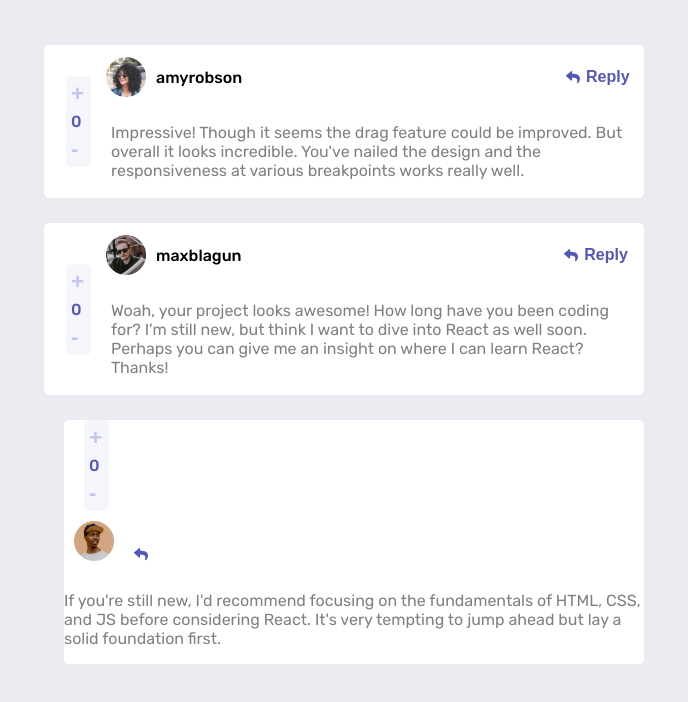
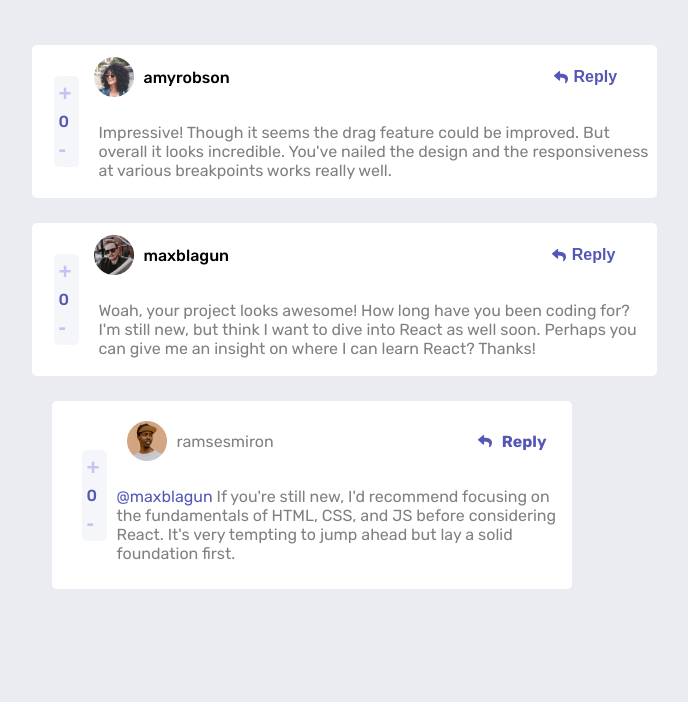
Before and after one commit to JesusVS760/Interactive-Comment-Section, a React (Vite) app: page / in a window 1280 px wide. Shown: the top 702 px of the page, without its empty margins (296-984 px from the left). Built offline with nearby package versions, Linux system fonts and the light colour scheme.

Commit message:
progress

```diff
--- a/src/components/CommentCard.css
+++ b/src/components/CommentCard.css
@@ -9,7 +9,7 @@ body {
   margin-top: 20px;
   flex-direction: column;
   justify-content: center;
-  width: 600px;
+  width: 625px;
 }
 .comment-content,
 .existing-replies {
@@ -51,7 +51,8 @@ img {
   align-items: center;
   margin-left: 150%;
 }
-.reply button {
+.reply button,
+.existing-reply {
   border: none;
   outline: none;
   background: transparent;
--- a/src/components/ExistingReply.css
+++ b/src/components/ExistingReply.css
@@ -1,5 +1,34 @@
-.existing-replies {
+.existing-comment {
   display: flex;
   align-items: center;
   justify-content: center;
 }
+.existing-replies {
+  max-width: 500px;
+  padding: 10px;
+}
+.existing-comment-likes {
+  margin-right: 10px;
+}
+.existing-content {
+  display: inline-block;
+  align-items: center;
+  flex-direction: column;
+}
+.existing-content-header {
+  display: flex;
+  align-items: center;
+  justify-content: start;
+}
+
+.existing-reply {
+  display: flex;
+  align-items: center;
+  margin-left: auto;
+  margin-right: 15px;
+}
+.at-sign-section .at-sign {
+  color: hsl(238, 40%, 52%);
+  font-weight: 400;
+  cursor: pointer;
+}
--- a/src/components/ExistingReply.jsx
+++ b/src/components/ExistingReply.jsx
@@ -20,19 +20,38 @@ const ExistingReply = () => {
   const secondComment = jsonData.comments[1];
   const comment = secondComment.replies.find((reply) => reply.id === commentId);
 
+  const priorCommentId = commentId - 1;
+  const priorCommentIndex = priorCommentId - 1;
+
+  let ThirdComment = null;
+  if (priorCommentIndex >= 0 && jsonData.comments[priorCommentIndex]) {
+    ThirdComment = jsonData.comments[priorCommentIndex];
+  }
+
   return (
     <div>
       <div className="existing-replies">
         {comment && (
           <div key={comment.id} className="existing-comment">
-            <div className="existing-button">
+            <div className="existing-comment-likes">
               <ButtonCard />
             </div>
-            <div className="existing-information">
-              <img src={Ramsesmiron} alt="profile" />
-              <title>{comment.user.username}</title>
-              <img src={ReplyArrow} alt="reply-arrow" />
-              <p>{comment.content}</p>
+            <div className="existing-content">
+              <div className="existing-content-header">
+                <img src={Ramsesmiron} alt="profile" />
+                <p>{comment.user.username}</p>
+                <div className="existing-reply">
+                  <img src={ReplyArrow} alt="reply-arrow" />
+                  <p>Reply</p>
+                </div>
+              </div>
+              <p className="at-sign-section">
+                <span className="at-sign">
+                  <span>@</span>
+                  {ThirdComment ? ThirdComment.user.username : ""}
+                </span>
+                <span className="reply-content"> {comment.content}</span>
+              </p>
             </div>
           </div>
         )}
```
